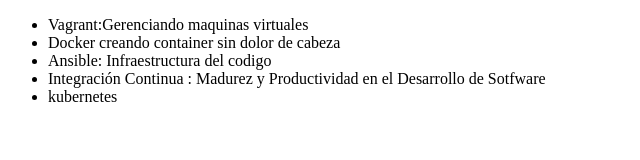
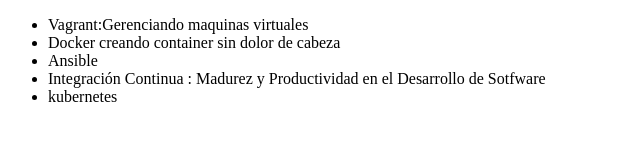
Before and after one commit to andresvalr/AluraGit, a plain HTML site: page index.html in a window 1280 px wide. Shown: the whole page, without its empty margins (0-640 px from the left). Drawn offline with Linux system fonts and the light colour scheme.

Commit message:
Revert "cambiando el nombre del curso de ansible"
This reverts commit d5603b80991ee2d377cef103dbca8aa55bdcf20b.

```diff
--- a/index.html
+++ b/index.html
@@ -8,7 +8,7 @@
         <ul>
             <li>Vagrant:Gerenciando maquinas virtuales</li>
             <li>Docker creando container sin dolor de cabeza</li>
-            <li>Ansible: Infraestructura del codigo</li>
+            <li>Ansible</li>
             <li>Integración Continua : Madurez y Productividad en el Desarrollo de Sotfware</li>
             <li>kubernetes</li>
         </ul>
```
